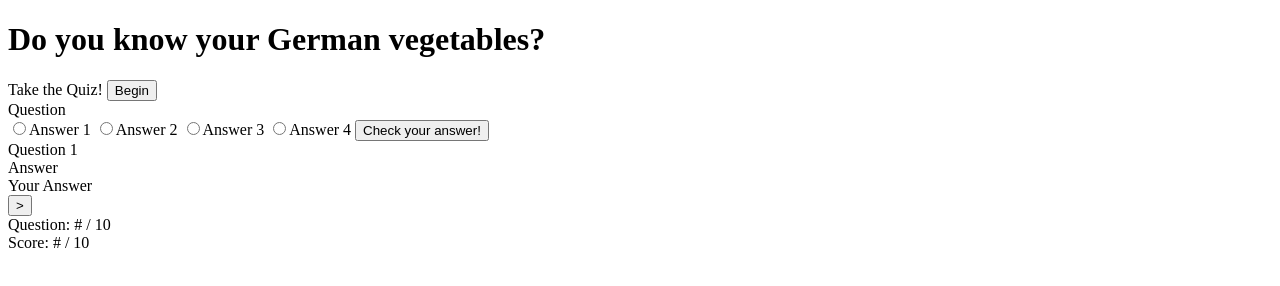
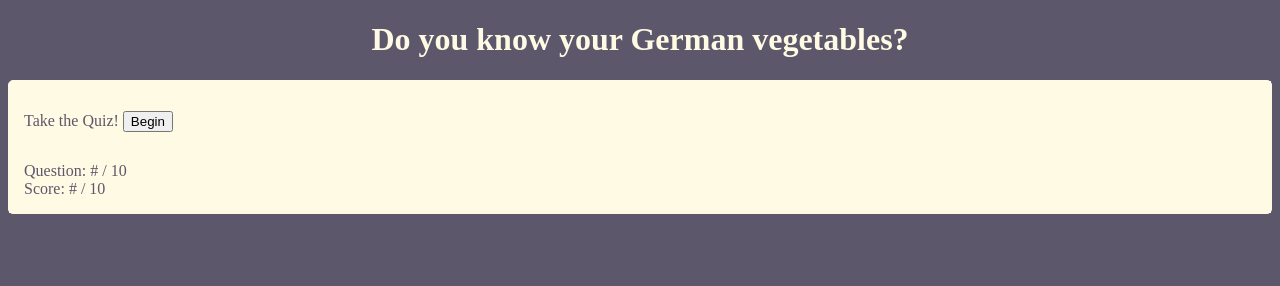
Before and after one commit to ryandabler/kwizzlet, a plain HTML site: page main.html in a window 1280 px wide. Drawn offline with Linux system fonts and the light colour scheme.

Commit message:
Improve layout and styling

```diff
--- /dev/null
+++ b/main.css
@@ -0,0 +1,71 @@
+@charset "UTF-8";
+
+:root {
+  --color1: #5D576B;
+  --color2: #FFFAE3;
+}
+
+* {
+  box-sizing: border-box;
+}
+
+body {
+  background-color: var(--color1);
+}
+
+header {
+  color: var(--color2);
+  text-align: center;
+}
+
+main, nav, footer {
+  background-color: var(--color2);
+  color: var(--color1);
+}
+
+section, footer {
+  padding-top: 15px;
+  padding-bottom: 15px;
+}
+
+main {
+  width: 95%;
+  padding-top: 15px;
+}
+
+nav {
+  width: 5%;
+  text-align: center;
+  cursor: pointer;
+}
+
+nav:hover {
+  background-color: rgba(255, 250, 227, 0.95);
+}
+
+.wrapper {
+  border: 1px solid var(--color2);
+  border-radius: 5px;
+  background-color: var(--color2);
+  width: 100%;
+}
+
+footer {
+  padding-left: 15px;
+}
+
+/* Functional CSS properties */
+.hidden {
+  display: none;
+}
+
+.table {
+  display: table;
+  width: 100%;
+  padding-left: 15px;
+}
+
+.table-cell {
+  display: table-cell;
+  vertical-align: middle;
+}
--- a/main.html
+++ b/main.html
@@ -3,6 +3,7 @@
   <head>
   <meta name="description" content="Test out your knowledge of German vegetables with this quiz app!">
   <title>Kwizzlet</title>
+  <link rel="stylesheet" href="main.css">
 </head>
 
 <body>
@@ -10,14 +11,16 @@
       <h1>Do you know your German vegetables?</h1>
     </header>
 
-  <main role="main">
+    <div class="wrapper">
+      <div class="table">
+        <main role="main" class="table-cell">
           <section id="startpage">
             Take the Quiz!
 
             <button>Begin</button>
           </section>
 
-    <section id="questionpage">
+          <section id="questionpage" class="hidden">
             <div id="question">
               Question
             </div>
@@ -31,14 +34,16 @@
             </form>
           </section>
 
-    <section id="finalpage">
+          <section id="finalpage" class="hidden">
             <div class="question-recap">
               <div class="question">
                 Question 1
               </div>
+
               <div class="answer">
                 Answer
               </div>
+
               <div class="answer">
                 Your Answer
               </div>
@@ -46,18 +51,21 @@
           </section>
         </main>
 
-  <nav role="navigation">
-    <button>></button>
+        <nav role="navigation" class="hidden">
+          >
         </nav>
+      </div>
 
       <footer>
         <div>
           Question: # / 10
         </div>
+
         <div>
           Score: # / 10
         </div>
       </footer>
+    </div>
 
   <script type="text/javascript" src="data.json"></script>
 </body>
```
Lines whose indentation alone changed are shown as unchanged.
